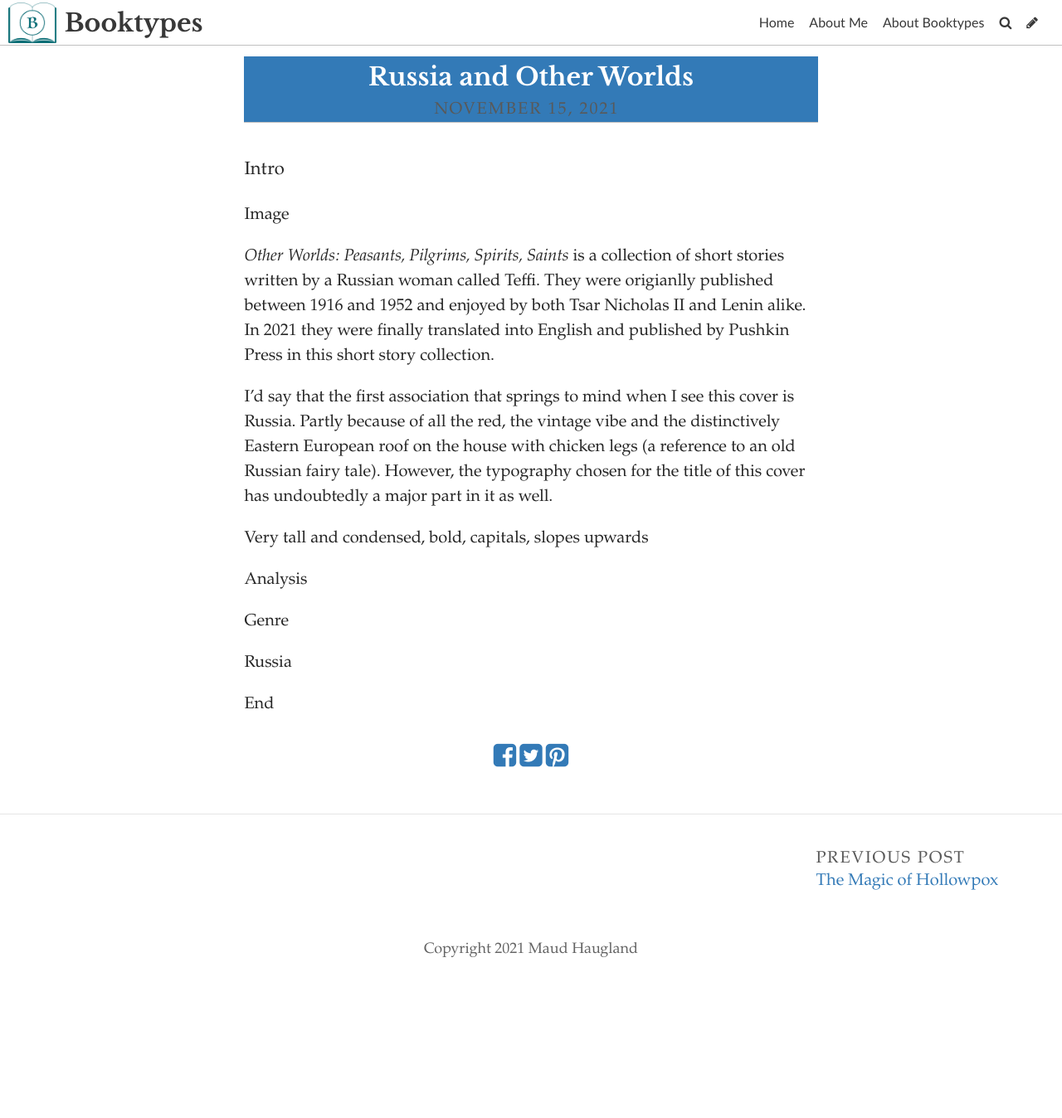
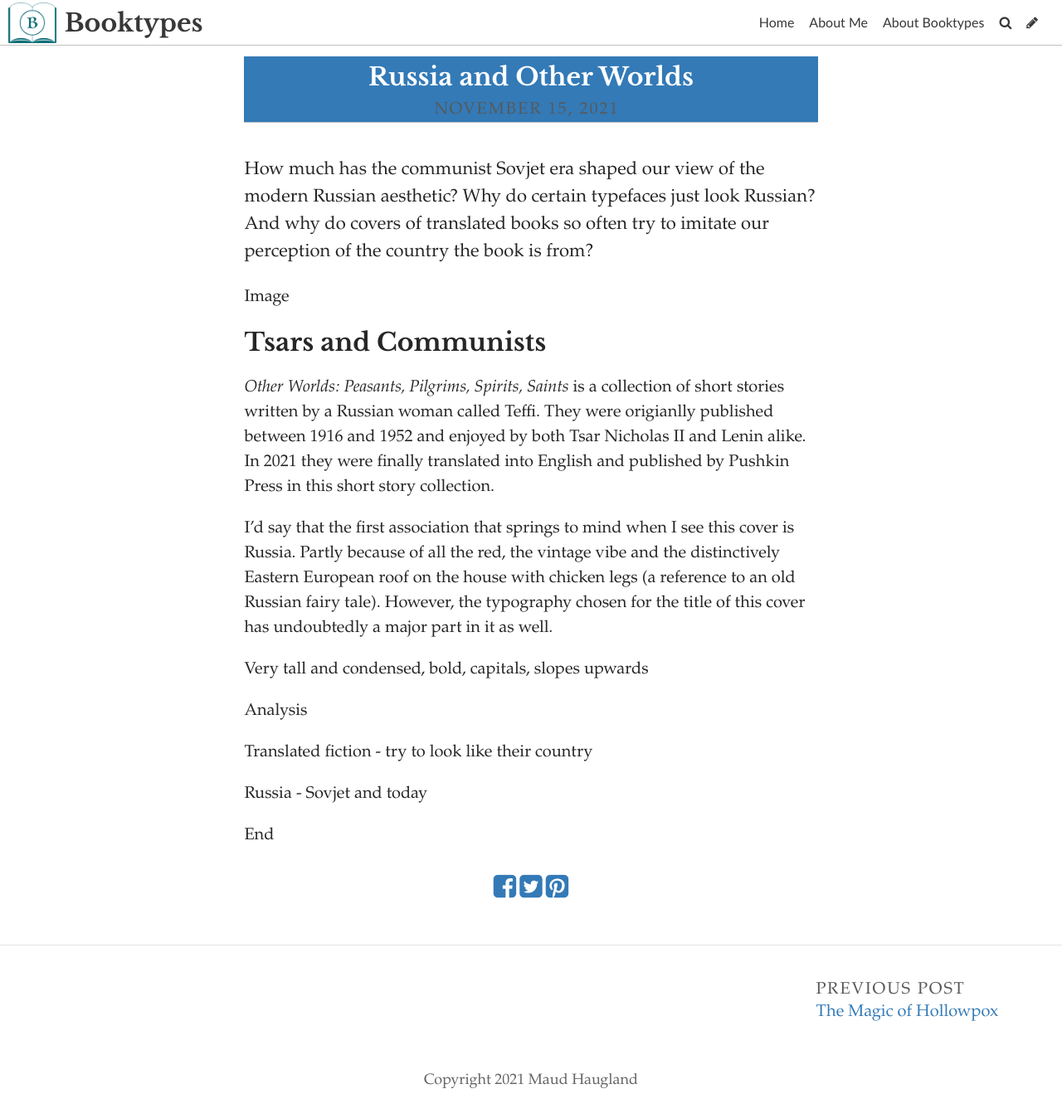
Before and after one commit to maudhaugland/booktypes, a Jekyll site: the page built from _posts/2021-11-15-russia-and-other-worlds.md, in a window 1280 px wide and 1348 px high. Shown: the whole window at 83% size. Built offline with Jekyll 4.4.1, drawn with Linux system fonts in a browser that asks for light colours; some web fonts are replaced.

Commit message:
Update Post “2021-11-15-russia-and-other-worlds”

```diff
--- a/_posts/2021-11-15-russia-and-other-worlds.md
+++ b/_posts/2021-11-15-russia-and-other-worlds.md
@@ -5,13 +5,13 @@ date: 2021-11-15T18:01:10.116Z
 title_color: "#ffffff"
 comments: false
 ---
-Intro
+How much has the communist Sovjet era shaped our view of the modern Russian aesthetic? Why do certain typefaces just look Russian? And why do covers of translated books so often try to imitate our perception of the country the book is from?
 
 Image
 
+### Tsars and Communists
+
 *Other Worlds: Peasants, Pilgrims, Spirits, Saints* is a collection of short stories written by a Russian woman called Teffi. They were origianlly published between 1916 and 1952 and enjoyed by both Tsar Nicholas II and Lenin alike. In 2021 they were finally translated into English and published by Pushkin Press in this short story collection.
-
-
 
 I'd say that the first association that springs to mind when I see this cover is Russia. Partly because of all the red, the vintage vibe and the distinctively Eastern European roof on the house with chicken legs (a reference to an old Russian fairy tale). However, the typography chosen for the title of this cover has undoubtedly a major part in it as well.
 
@@ -19,8 +19,8 @@ Very tall and condensed, bold, capitals, slopes upwards
 
 Analysis
 
-Genre
+Translated fiction - try to look like their country
 
-Russia
+Russia - Sovjet and today
 
 End
```
